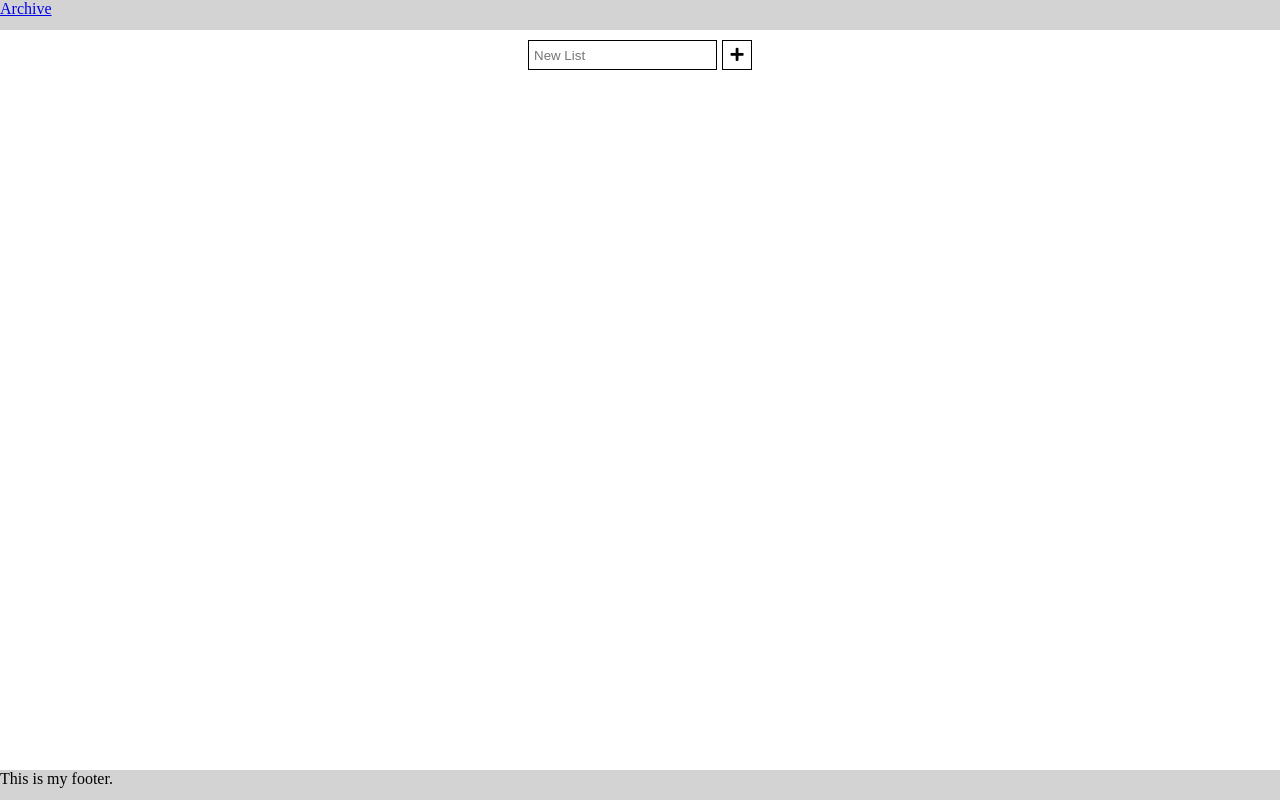
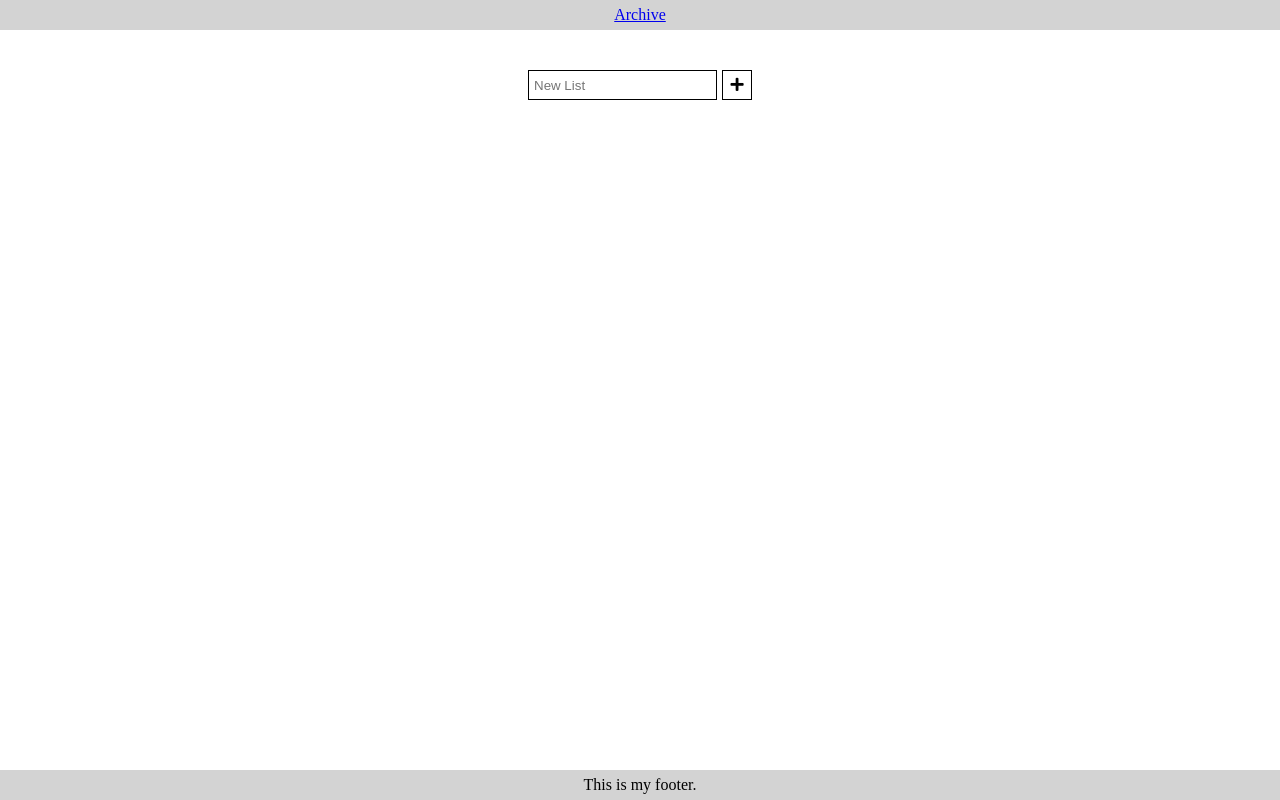
Before and after one commit to Myrmidonut/notes, a Django app: template list/templates/list/index.html in a window 1280 px wide. Run offline with Django 3.2, Linux system fonts and the light colour scheme; the template is opened without the code that fills it, so the values that code supplies are empty.

Commit message:
clear input field after submit, navbar footer layout, new list margin

```diff
--- a/static/vue.css
+++ b/static/vue.css
@@ -4,26 +4,26 @@ html, body {
 }
 
 body {
-  padding-top: 40px;
-  padding-bottom: 40px;
+  padding-top: 30px;
+  padding-bottom: 30px;
 }
 
-nav {
+nav, footer {
   position: fixed;
-  top: 0;
   left: 0;
   width: 100%;
   background: lightgray;
   height: 30px;
+  text-align: center;
+  line-height: 30px;
+}
+
+nav {
+  top: 0;
 }
 
 footer {
-  position: fixed;
   bottom: 0;
-  left: 0;
-  width: 100%;
-  background: lightgray;
-  height: 30px;
 }
 
 .card-container {
@@ -97,6 +97,8 @@ footer {
 .new-list {
   display: flex;
   justify-content: center;
+  margin-top: 40px;
+  margin-bottom: 20px;
 }
 .new-list form {
   display: flex;
--- a/static/vue.js
+++ b/static/vue.js
@@ -178,6 +178,8 @@ Vue.component("list", {
       .then(res => res.json())
       .then(data => {
         this.$emit("update:lists", data)
+
+        e.target[0].value = ""
       })
     },
 
@@ -264,6 +266,8 @@ Vue.component("list", {
       .then(res => res.json())
       .then(data => {
         this.$emit("update:lists", data)
+
+        e.target[0].value = ""
       })
     },
 
--- a/static/vue.scss
+++ b/static/vue.scss
@@ -4,26 +4,26 @@ html, body {
 }
 
 body {
-  padding-top: 40px;
-  padding-bottom: 40px;
+  padding-top: 30px;
+  padding-bottom: 30px;
 }
 
-nav {
+nav, footer {
   position: fixed;
-  top: 0;
   left: 0;
   width: 100%;
   background: lightgray;
   height: 30px;
+  text-align: center;
+  line-height: 30px;
+}
+
+nav {
+  top: 0;
 }
 
 footer {
-  position: fixed;
   bottom: 0;
-  left: 0;
-  width: 100%;
-  background: lightgray;
-  height: 30px;
 }
 
 .card-container {
@@ -114,6 +114,8 @@ footer {
 .new-list {
   display: flex;
   justify-content: center;
+  margin-top: 40px;
+  margin-bottom: 20px;
 
   form {
     display: flex;
```
Also changed, not shown: db.sqlite3, 1 other file.
